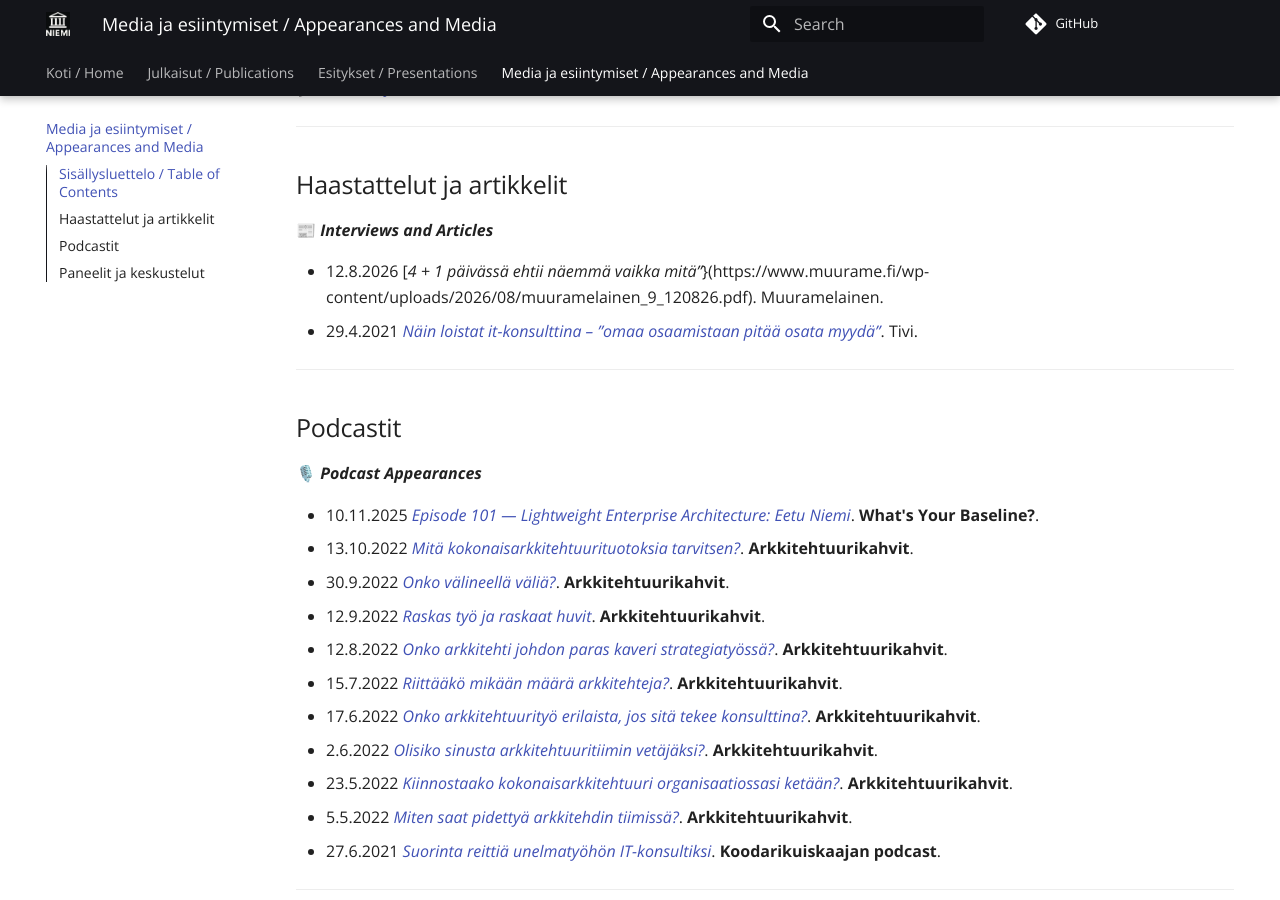
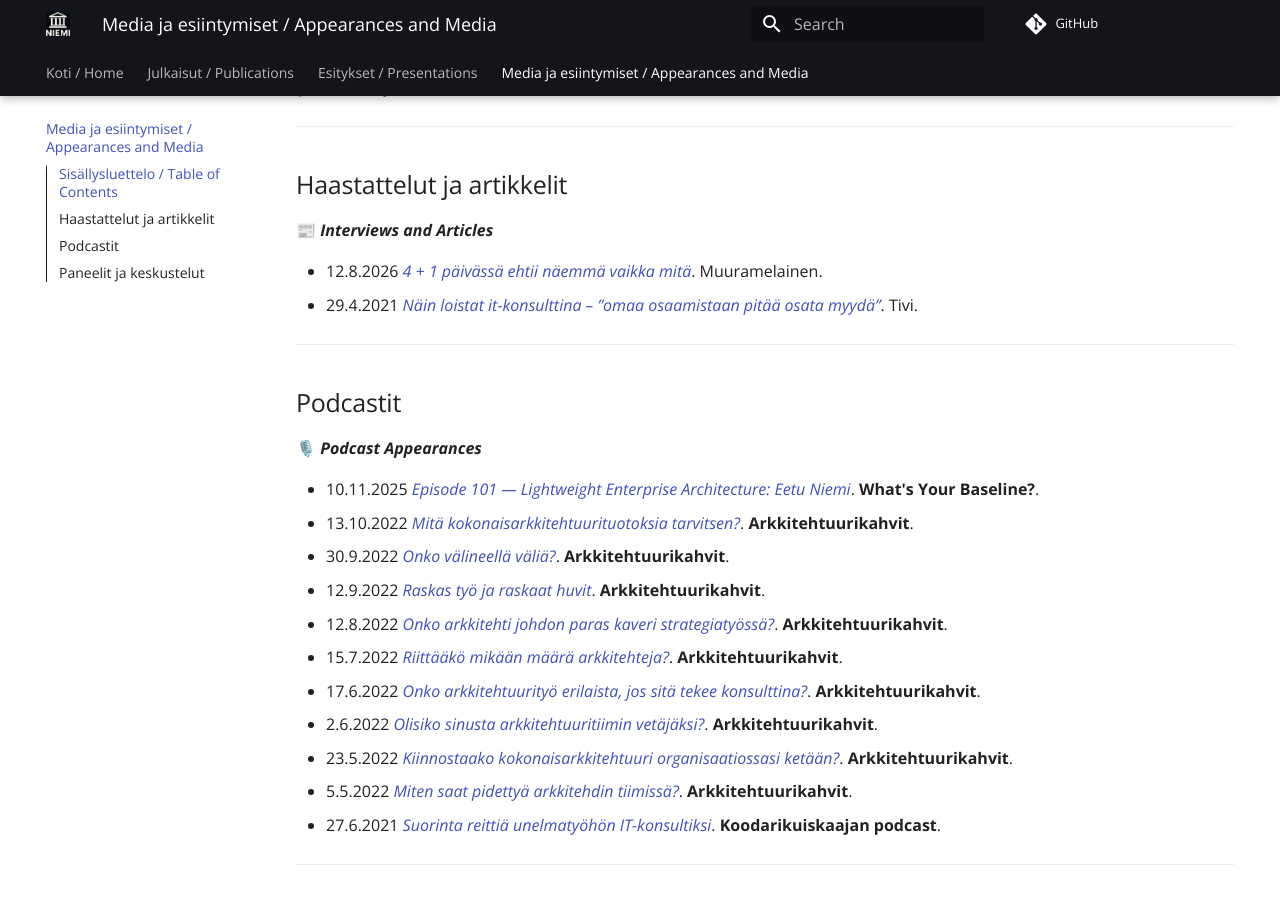
Before and after one commit to eetuniemiphd/eetuniemi, an MkDocs documentation site: the page built from docs/appearances-media.md, in a window 1280 px wide and 900 px high, scrolled down 471 px. Built offline with MkDocs 1.6.1 and Material for MkDocs 9.7.7, drawn with Linux system fonts in a browser that asks for light colours; comment, search, counter and statistics services are not loaded.

Commit message:
Update appearances-media.md

```diff
--- a/docs/appearances-media.md
+++ b/docs/appearances-media.md
@@ -18,7 +18,7 @@ Tämä lista ei ole kattava ennen vuotta 2016 / This list is not comprehensive p
 ## Haastattelut ja artikkelit
 📰 ***Interviews and Articles***
 
-- 12.8.2026 [*4 + 1 päivässä ehtii näemmä vaikka mitä”*}(https://www.muurame.fi/wp-content/uploads/2026/08/muuramelainen_9_120826.pdf). Muuramelainen.
+- 12.8.2026 [*4 + 1 päivässä ehtii näemmä vaikka mitä*](https://www.muurame.fi/wp-content/uploads/2026/08/muuramelainen_9_120826.pdf). Muuramelainen.
 - 29.4.2021 [*Näin loistat it-konsulttina – ”omaa osaamistaan pitää osata myydä”*](https://www.tivi.fi/uutiset/a/4a161d91-55b9-4859-bd36-63da47538259). Tivi.
 
 ---
```
